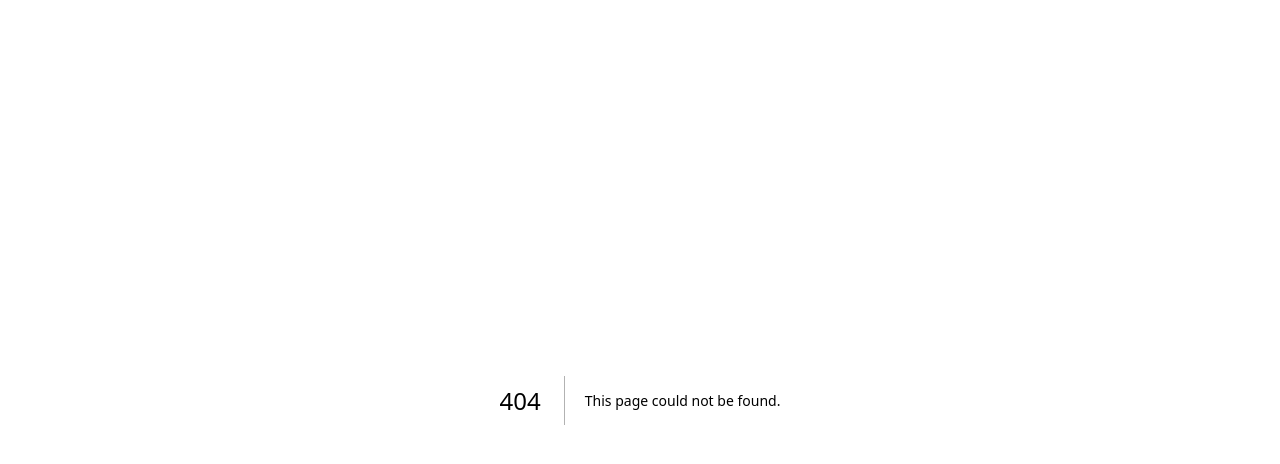
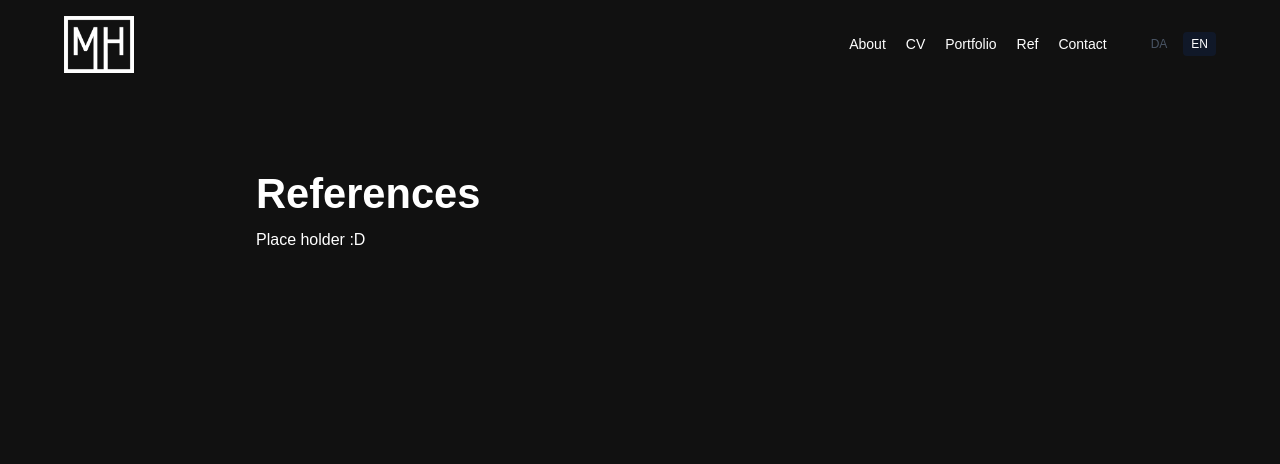
Before and after one commit to Helbob/millehelbo-redesign-portfolio, a Next.js app: page /en/references in a window 1280 px wide. Before the commit this address had no page. Shown: the top 464 px of the page. Built offline with nearby package versions, Linux system fonts and the light colour scheme.

Commit message:
pages created with simple layout for now

```diff
--- a/Components/header.tsx
+++ b/Components/header.tsx
@@ -63,9 +63,9 @@ export default function Header({ locale }: HeaderProps) {
             </Link>
             <Link
               className="text-sm font-medium hover:underline"
-              href={`/${currentLang}/work`}
+              href={`/${currentLang}/cv`}
             >
-              {t["nav.work"] ?? "Work"}
+              {t["nav.cv"] ?? "CV"}
             </Link>
             <Link
               className="text-sm font-medium hover:underline"
@@ -75,7 +75,7 @@ export default function Header({ locale }: HeaderProps) {
             </Link>
             <Link
               className="text-sm font-medium hover:underline"
-              href={`/${currentLang}/ref`}
+              href={`/${currentLang}/references`}
             >
               {t["nav.ref"] ?? "Ref"}
             </Link>
--- a/app/[lang]/about/page.tsx
+++ b/app/[lang]/about/page.tsx
@@ -20,6 +20,7 @@ export default async function LocalAbout({
     <main className="p-8 sm:p-20">
       <div className="max-w-4xl mx-auto grid grid-cols-1 md:grid-cols-2 gap-2 items-start">
         <div className="flex-1 text-left md:col-start-1">
+          {/* SECTION 1 */}
           <h1 className="font-semibold mb-4">{t["about.title"]}</h1>
 
           {/* Mobile img*/}
@@ -56,6 +57,7 @@ export default async function LocalAbout({
           />
         </div>
 
+        {/* SECTION 2 */}
         <div className="mt-6 md:mt-4 md:col-span-2 space-y-2">
           {t["about.text4"] && (
             <p className="hidden md:block">{t["about.text4"]}</p>
@@ -70,6 +72,19 @@ export default async function LocalAbout({
             {t["about.text8"] && <p>{t["about.text8"]}</p>}
           </div>
         </div>
+        {/* SECTION 3 */}
+        <div className="mt-6 md:mt-4 md:col-span-2 space-y-2">
+          {t["about.text4"] && (
+            <p className="hidden md:block">{t["about.text4"]}</p>
+          )}
+          <h2 className="pt-6 mb-4 text-lg font-medium">
+            {t["about.subtitle3"]}
+          </h2>
+          <div className="flex flex-col gap-6">
+            {t["about.text9"] && <p>{t["about.text9"]}</p>}
+            {t["about.text10"] && <p>{t["about.text10"]}</p>}
+          </div>
+        </div>
       </div>
     </main>
   );
--- /dev/null
+++ b/app/[lang]/contact/page.tsx
@@ -0,0 +1,24 @@
+import en from "../../../locales/en.json";
+import da from "../../../locales/da.json";
+
+const dict: Record<string, Record<string, string>> = { en, da };
+
+export function generateStaticParams() {
+  return [{ lang: "en" }, { lang: "da" }];
+}
+
+export default async function CVPage({ params }: { params: { lang: string } }) {
+  const { lang } = await params;
+  const t = dict[lang] ?? dict.en;
+
+  return (
+    <main className="p-8 sm:p-20">
+      <div className="max-w-3xl mx-auto">
+        <h1 className="text-3xl font-semibold mb-4">
+          {t["nav.contact"] ?? "Contact"}
+        </h1>
+        <p className="mb-4 pt-2">{t["cv.lead"] ?? "Place holder :D"}</p>
+      </div>
+    </main>
+  );
+}
--- /dev/null
+++ b/app/[lang]/cv/page.tsx
@@ -0,0 +1,22 @@
+import en from "../../../locales/en.json";
+import da from "../../../locales/da.json";
+
+const dict: Record<string, Record<string, string>> = { en, da };
+
+export function generateStaticParams() {
+  return [{ lang: "en" }, { lang: "da" }];
+}
+
+export default async function CVPage({ params }: { params: { lang: string } }) {
+  const { lang } = await params;
+  const t = dict[lang] ?? dict.en;
+
+  return (
+    <main className="p-8 sm:p-20">
+      <div className="max-w-3xl mx-auto">
+        <h1 className="text-3xl font-semibold mb-4">{t["nav.cv"] ?? "CV"}</h1>
+        <p className="mb-4 pt-2">{t["cv.lead"] ?? "Place holder :D"}</p>
+      </div>
+    </main>
+  );
+}
--- /dev/null
+++ b/app/[lang]/portfolio/page.tsx
@@ -0,0 +1,24 @@
+import en from "../../../locales/en.json";
+import da from "../../../locales/da.json";
+
+const dict: Record<string, Record<string, string>> = { en, da };
+
+export function generateStaticParams() {
+  return [{ lang: "en" }, { lang: "da" }];
+}
+
+export default async function CVPage({ params }: { params: { lang: string } }) {
+  const { lang } = await params;
+  const t = dict[lang] ?? dict.en;
+
+  return (
+    <main className="p-8 sm:p-20">
+      <div className="max-w-3xl mx-auto">
+        <h1 className="text-3xl font-semibold mb-4">
+          {t["nav.portfolio"] ?? "Portfolio"}
+        </h1>
+        <p className="mb-4 pt-2">{t["cv.lead"] ?? "Place holder :D"}</p>
+      </div>
+    </main>
+  );
+}
--- /dev/null
+++ b/app/[lang]/references/page.tsx
@@ -0,0 +1,24 @@
+import en from "../../../locales/en.json";
+import da from "../../../locales/da.json";
+
+const dict: Record<string, Record<string, string>> = { en, da };
+
+export function generateStaticParams() {
+  return [{ lang: "en" }, { lang: "da" }];
+}
+
+export default async function CVPage({ params }: { params: { lang: string } }) {
+  const { lang } = await params;
+  const t = dict[lang] ?? dict.en;
+
+  return (
+    <main className="p-8 sm:p-20">
+      <div className="max-w-3xl mx-auto">
+        <h1 className="text-3xl font-semibold mb-4">
+          {t["nav.work"] ?? "References"}
+        </h1>
+        <p className="mb-4 pt-2">{t["cv.lead"] ?? "Place holder :D"}</p>
+      </div>
+    </main>
+  );
+}
--- a/locales/da.json
+++ b/locales/da.json
@@ -2,18 +2,28 @@
   "home.title": "Hvor UI/UX møder velfungerende kode.",
   "home.lead": "Mit design er gennemtænkt, min kode er ren, min kaffe ligner nærmere te, og mit sidekick sikrer et godt humør under hele processen.",
   "nav.about": "Om",
+
   "about.title": "Hvorfor jeg gør det - (og hvorfor DU burde læse med!)",
+
   "about.subtitle1": "Hvem er Mille?",
   "about.text1": "Jeg er en 25-årig nyuddannet webudvikler fra KEA (nu EK).",
   "about.text2": "Min rejse startede tidligt med en stor interesse for det kreative. Det hele startede egentlig, da jeg som 12-årig begyndte at spille online og fandt ud af, at man kunne få en sej profil med HTML/CSS  og det skulle jeg selvfølgelig mestre! Denne nysgerrighed har jeg siden udviklet professionelt.",
   "about.text3": "I dag betragter jeg mig selv som brobyggeren mellem det smukke design og den velfungerende kode. Jeg har de tekniske rammer til at forene min kreative sans med logisk kodning, primært i HTML/CSS/JS, React og Next.js, og min tilgang er altid UX-drevet.",
   "about.text4": "Udover at kode og designe har jeg en stor passion for at tegne i hånden. Denne interesse for manuelt håndværk har direkte indflydelse på mit digitale arbejde. Det har givet mig en naturlig sans for pixelpræcision, komposition og at forstå værdien af et godt fundament – uanset om det er på papir eller i koden.",
+
   "about.subtitle2": "Min filosofi",
   "about.text5": "For mig handler god udvikling og design om at levere noget, der er bedre, end kunden bad om. Mit arbejde starter altid med at se design som en service, fordi det handler om at løse et problem for andre mennesker.",
   "about.text6": "Jeg begynder med at sætte mig i slutbrugerens sted. Hvad er frustrerende? Hvad kan gøres nemmere? Mit mål er at få de komplekse ting til at føles intuitive, så brugerne bare kan få tingene gjort. Jeg designer ikke i blinde; jeg laver prototyper i Figma og tager beslutninger baseret på, hvad der faktisk virker, før jeg begynder at kode.",
   "about.text7": "Når det kommer til koden, er jeg helt klart tilhænger af de rene linjer. Jeg skriver genanvendelig og letforståelig kode, fordi det sikrer, at løsningen kan holde i mange år og nemt vedligeholdes af hele teamet. En smuk løsning er ikke færdig, før den er lynhurtig og fungerer på alle skærme.",
   "about.text.8": "Og sidst, men ikke mindst: Godt arbejde kommer fra et godt sted. Mit sidekick minder mig om, at et projekt, der laves i godt humør og med åben snak, giver et bedre slutresultat!",
-  "nav.work": "CV",
+
+  "about.subtitle3": "Hvorfor er der en hund på forsiden?",
+  "about.text9": "Det er måske lidt bizart, at dette hører under “om mig” og at der overhovedet er en hund på forsiden, af min professionelle portfølje - MEN det er der god grund til!",
+  "about.text10": "Den hund er min CHO (Chief Happiness Officer), Zaga. I et miljø, som der ofte kræver dyb koncentration og løsning af komplekse problemer, sikrer Zaga, at humøret er højt under idégenerering og udvikling, og så sørger hun selvfølgelig for at man får en pause en gang i mellem!",
+
+  "nav.cv": "CV",
+  "nav.portfolio": "Portfolio",
+  "nav.references": "Referencer",
   "nav.contact": "Kontakt",
   "floating.box": "9/10 brugere foretrækker et produkt lavet af et team med en hund. (Måske opfundet på en tirsdag)"
 }
--- a/locales/en.json
+++ b/locales/en.json
@@ -4,7 +4,9 @@
   "nav.about": "About",
   "about.title": "Why I do it - (and why YOU should keep reading!)",
   "about.subtitle1": "Who is Mille?",
-  "nav.work": "Work",
+  "nav.cv": "CV",
+  "nav.portfolio": "Portfolio",
+  "nav.references": "References",
   "nav.contact": "Contact",
   "floating.box": "9/10 users prefer a product made by a team with a dog. (Maybe invented on a Tuesday)"
 }
```
